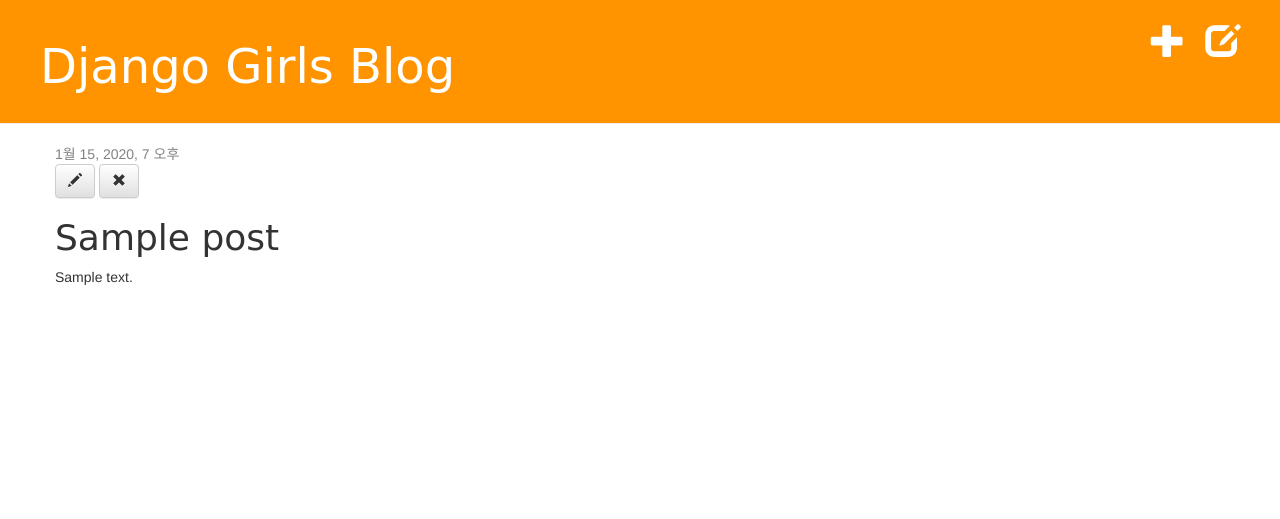
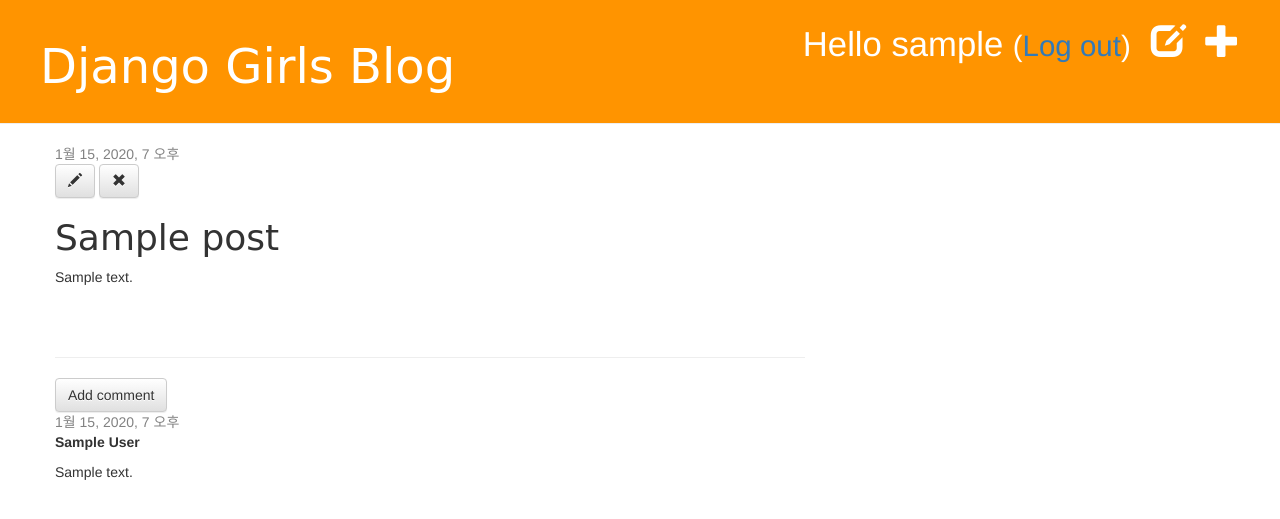
Before and after one commit to nbvc1003/django_stock_predict, a Django app: page /post/1 in a window 1280 px wide. Shown: the top 519 px of the page. Run offline with Django 3.2, Linux system fonts and the light colour scheme; a user stored in the database is signed in; tables that the repository leaves empty hold one stand-in row (values such as "Sample post"); some libraries are stand-ins or nearby versions.

Commit message:
나머지 작업

```diff
--- a/stock_LSTM/blog/admin.py
+++ b/stock_LSTM/blog/admin.py
@@ -1,5 +1,6 @@
 from django.contrib import admin
-from .models import Post
+from .models import Post, Comment
 # Register your models here.
 
 admin.site.register(Post)
+admin.site.register(Comment)
--- a/stock_LSTM/blog/models.py
+++ b/stock_LSTM/blog/models.py
@@ -1,6 +1,8 @@
 from django.db import models
 from django.conf import settings
 from django.utils import timezone
+
+
 # Create your models here.
 
 class Post(models.Model):
@@ -13,5 +15,21 @@
     def publish(self):
         self.published_date = timezone.now()
         self.save()
+
     def __str__(self):
         return self.title
+
+
+class Comment(models.Model):
+    post = models.ForeignKey('blog.Post', on_delete=models.CASCADE, related_name='comments')
+    author = models.CharField(max_length=200)
+    text = models.TextField()
+    create_date = models.DateTimeField(default=timezone.now)
+    approved_comment = models.BooleanField(default=False)
+
+    def approve(self):
+        self.approved_comment = True
+        self.save()
+
+    def __str__(self):
+        return self.text
--- a/stock_LSTM/blog/static/css/blog.css
+++ b/stock_LSTM/blog/static/css/blog.css
@@ -44,3 +44,7 @@
 .post h1 a, .post h1 a:visited {
     color: #000000;
 }
+
+.comment {
+    margin: 20px 0px 20px 20px;
+}
--- a/stock_LSTM/blog/templates/blog/base.html
+++ b/stock_LSTM/blog/templates/blog/base.html
@@ -2,8 +2,7 @@
 {% load static %}
 <html>
     <head>
-
-        <title>Django Girls blog</title>
+        <title> Django Girls blog</title>
         <link rel="stylesheet" href="//maxcdn.bootstrapcdn.com/bootstrap/3.2.0/css/bootstrap.min.css">
         <link rel="stylesheet" href="//maxcdn.bootstrapcdn.com/bootstrap/3.2.0/css/bootstrap-theme.min.css">
         <link href="https://fonts.googleapis.com/css?family=Noto+Sans+KR&display=swap" rel="stylesheet">
@@ -12,8 +11,12 @@
     <body>
        <div class="page-header">
            {% if user.is_authenticated %}
-            <a href="{% url 'post_draft_list' %}" class="top-menu"><span class="glyphicon glyphicon-edit"></span> </a>
-            <a href="{% url 'post_new' %}" class="top-menu"><span class="glyphicon glyphicon-plus"></span> </a>
+                <a href="{% url 'post_new' %}" class="top-menu"><span class="glyphicon glyphicon-plus"></span> </a>
+                <a href="{% url 'post_draft_list' %}" class="top-menu"><span class="glyphicon glyphicon-edit"></span> </a>
+                <p class="top-menu">Hello {{ user.username }} <small>(<a href="{% url 'logout' %}">Log out</a>)</small></p>
+           {% else %}
+                <a href="{% url 'login' %}" class="top-menu"><span class="glyphicon glyphicon-lock"></span></a>
+
            {% endif %}
            <h1><a href="/">Django Girls Blog</a></h1>
        </div>
--- a/stock_LSTM/blog/templates/blog/post_detail.html
+++ b/stock_LSTM/blog/templates/blog/post_detail.html
@@ -18,4 +18,17 @@
     <h1>{{post.title}}</h1>
     <p>{{ post.text|linebreaksbr }}</p>
 </div>
+
+<hr>
+<a class="btn btn-default" href="{% url 'add_comment_to_post' pk=post.pk %}">Add comment</a>
+{% for comment in post.comments.all %}
+    <div>
+        <div class="date">{{ comment.create_date }}</div>
+        <strong>{{ comment.author }}</strong>
+        <p>{{ comment.text|linebreaks }}</p>
+    </div>
+{% empty %}
+    <p>No Comments here yet </p>
+{% endfor %}
+
 {% endblock %}
--- a/stock_LSTM/blog/templates/blog/post_draft_list.html
+++ b/stock_LSTM/blog/templates/blog/post_draft_list.html
@@ -1,4 +1,4 @@
-{$ extends 'blog/base.html' %}
+{% extends 'blog/base.html' %}
 
 {% block content %}
     {% for post in posts %}
--- a/stock_LSTM/blog/templates/blog/post_list.html
+++ b/stock_LSTM/blog/templates/blog/post_list.html
@@ -7,6 +7,7 @@
             </div>
             <h1><a href="{% url 'post_detail' pk=post.pk %}">{{post.title}}</a> </h1>
             <p>{{post.text|linebreaksbr }}</p>
+            <a href="{% url 'post_detail' pk=post.pk %}">Comments: {{ post.comments.count }}</a>
         </div>
     {% endfor %}
 {% endblock %}
--- a/stock_LSTM/blog/urls.py
+++ b/stock_LSTM/blog/urls.py
@@ -1,12 +1,16 @@
 from django.urls import path
+from django.conf.urls import url
 from . import views
+
 
 urlpatterns = [
     path('', views.post_list, name='post_list'),
     path('post/<int:pk>', views.post_detail, name="post_detail"),
     path('post/new', views.post_new, name='post_new'),
     path('post/<int:pk>/edit/',views.post_edit, name='post_edit'),
-    path(r'^drafts/$', views.post_draft_list, name='post_draft_list'),
-    path(r'^post/(?p<pk>\d+)/publish/$', views.post_publish, name='post_publish'),
-    path(r'^post/(?P<pk>\d+)/remove/$', views.post_remove, name='post_remove'),
+    path('drafts/', views.post_draft_list, name='post_draft_list'),
+    path('post/<int:pk>/publish/', views.post_publish, name='post_publish'),
+    path('post/<int:pk>/remove/', views.post_remove, name='post_remove'),
+    path('post/<int:pk>/comment/', views.add_comment_to_post, name='add_comment_to_post'),
+
 ]
--- a/stock_LSTM/blog/views.py
+++ b/stock_LSTM/blog/views.py
@@ -1,16 +1,9 @@
 from django.shortcuts import render, redirect, get_object_or_404
 from django.utils import timezone
 from .models import Post
-from .forms import PostForm
+from .forms import PostForm, CommentForm
+from django.contrib.auth.decorators import login_required
 
-import os
-import matplotlib.pyplot as plt
-import numpy as np
-from keras import models, layers
-from sklearn.preprocessing import MinMaxScaler
-import pandas as pd
-import pandas_datareader as web
-from datetime import date, timedelta
 
 # Create your views here.
 def post_list(request):
@@ -22,6 +15,7 @@
 
     return render(request , 'blog/post_detail.html', {'post':post})
 
+@login_required
 def post_new(request):
     if request.method == 'POST':
         form = PostForm(request.POST)
@@ -35,6 +29,7 @@
         form = PostForm()
     return render(request, 'blog/post_edit.html',{'form':form})
 
+@login_required
 def post_edit(request, pk):
     post = get_object_or_404(Post, pk=pk)
     if request.method == 'POST':
@@ -48,17 +43,30 @@
     else:
         form = PostForm(instance=post)
     return render(request, 'blog/post_edit.html', {'form': form})
-
+@login_required
 def post_draft_list(request):
     posts = Post.objects.filter(published_date__isnull=True).order_by('created_date')
     return render(request, 'blog/post_draft_list.html',{'post':posts})
-
+@login_required
 def post_publish(request, pk):
     post = get_object_or_404(Post, pk=pk)
     post.publish()
     return redirect('post_detail', pk=pk)
-
+@login_required
 def post_remove(request,pk):
     post = get_object_or_404(Post, pk=pk)
     post.delete()
     return redirect('post_list')
+
+def add_comment_to_post(request, pk):
+    post = get_object_or_404(Post, pk=pk)
+    if request.method == "POST":
+        form = CommentForm(request.POST)
+        if form.is_valid():
+            comment = form.save(commit=False)
+            comment.post = post
+            comment.save()
+            return redirect('post_detail', pk=post.pk)
+    else:
+        form = CommentForm()
+    return render(request, 'blog/add_comment_to_post.html', {'form': form})
--- a/stock_LSTM/stock_LSTM/settings.py
+++ b/stock_LSTM/stock_LSTM/settings.py
@@ -120,3 +120,5 @@
 
 STATIC_URL = '/static/'
 STATIC_ROOT = os.path.join(BASE_DIR, 'static')
+
+LOGIN_REDIRECT_URL = '/'
--- a/stock_LSTM/stock_LSTM/urls.py
+++ b/stock_LSTM/stock_LSTM/urls.py
@@ -15,9 +15,13 @@
 """
 from django.contrib import admin
 from django.urls import path, include
+from django.conf.urls import include, url
+from django.contrib.auth import views
 
 urlpatterns = [
 
     path('admin/', admin.site.urls),
-    path('',include('blog.urls'))
+    path('accounts/login/', views.LoginView.as_view(template_name='registration/login.html'), name='login'),
+    path('accounts/logout/', views.LogoutView.as_view(next_page="/"), name='logout'),
+    path('',include('blog.urls')),
 ]
```
Also changed, not shown: stock_LSTM/blog/forms.py (+7 -1 lines), stock_LSTM/blog/templates/blog/add_comment_to_post.html (added, +9 -0 lines), stock_LSTM/blog/templates/registration/login.html (added, +25 -0 lines).
